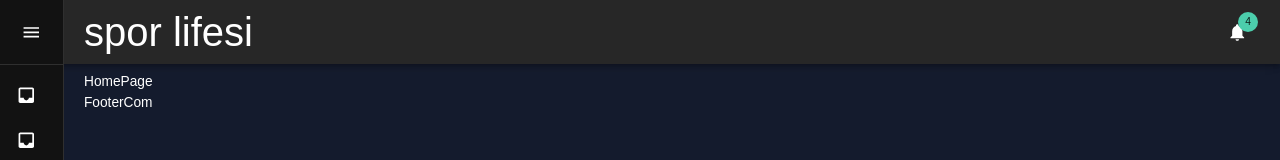
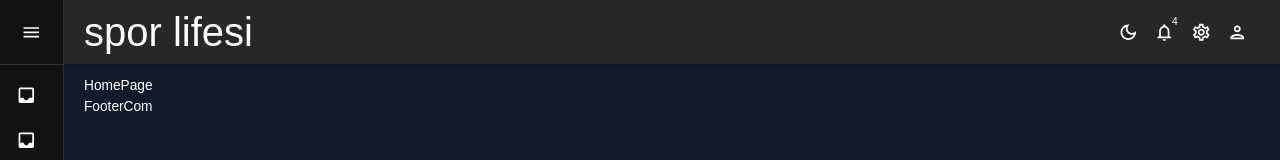
Before and after one commit to bitirmeProjesiWeb/Front-end, a React (Create React App) app: page / in a window 1280 px wide. Shown: the top 160 px of the page. Built offline with nearby package versions, Linux system fonts and the light colour scheme.

Commit message:
navbar tema eklendi son hali

```diff
--- a/src/components/user/NavbarCom.js
+++ b/src/components/user/NavbarCom.js
@@ -1,4 +1,10 @@
-import { Notifications } from "@mui/icons-material";
+import {
+  DarkModeOutlined,
+  LightModeOutlined,
+  NotificationsOutlined,
+  PersonOutlined,
+  SettingsOutlined,
+} from "@mui/icons-material";
 import {
   AppBar,
   Badge,
@@ -7,14 +13,18 @@ import {
   IconButton,
   Toolbar,
   Typography,
+  useTheme,
 } from "@mui/material";
-import React from "react";
+import { ColorModeContext } from "../../theme";
+import React, { useContext } from "react";
 
 export default function NavbarCom({ open, drawer }) {
+  const theme = useTheme();
+  const colorMode = useContext(ColorModeContext);
   return (
-    <Box sx={{ display: "flex" }}>
+    <Box sx={{ display: "flex", justifyContent: "space-between", p: "2px" }}>
       <CssBaseline />
-      <AppBar position="absolute" open={open}>
+      <AppBar position="absolute" color="inherit" open={open}>
         <Toolbar
           sx={{
             pr: "24px",
@@ -25,11 +35,26 @@ export default function NavbarCom({ open, drawer }) {
           <Typography variant="h1" noWrap sx={{ flexGrow: 1 }}>
             spor lifesi
           </Typography>
-          <IconButton color="inherit">
-            <Badge badgeContent={4} color="secondary">
-              <Notifications />
-            </Badge>
-          </IconButton>
+          <Box display="flex">
+            <IconButton onClick={colorMode.toggleColorMode}>
+              {theme.palette.mode === "dark" ? (
+                <DarkModeOutlined />
+              ) : (
+                <LightModeOutlined />
+              )}
+            </IconButton>
+            <IconButton>
+              <Badge badgeContent={4}>
+                <NotificationsOutlined />
+              </Badge>
+            </IconButton>
+            <IconButton>
+              <SettingsOutlined />
+            </IconButton>
+            <IconButton>
+              <PersonOutlined />
+            </IconButton>
+          </Box>
         </Toolbar>
       </AppBar>
 
```
